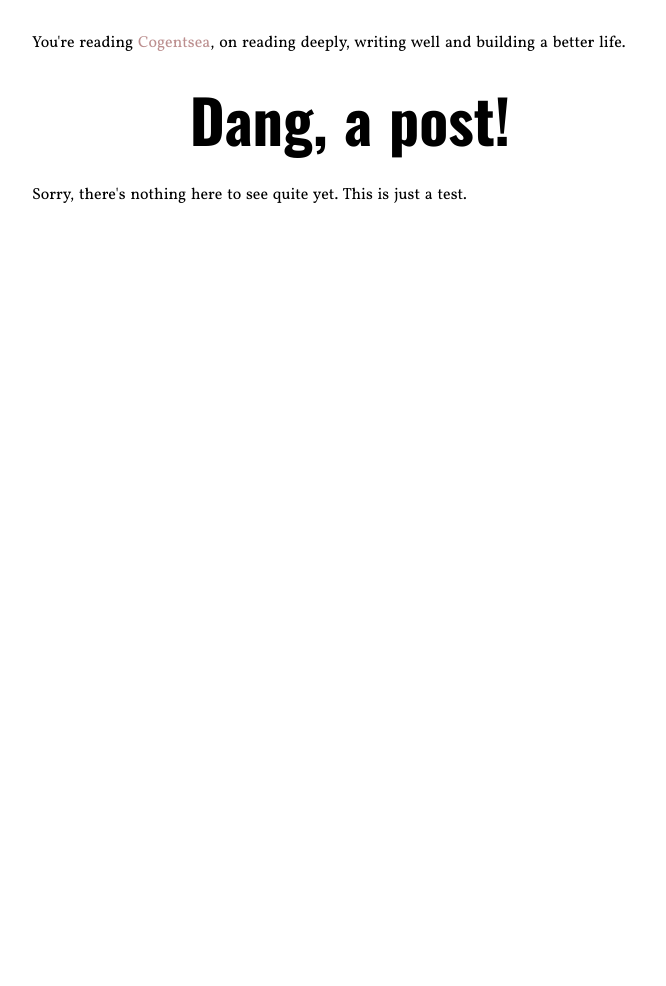
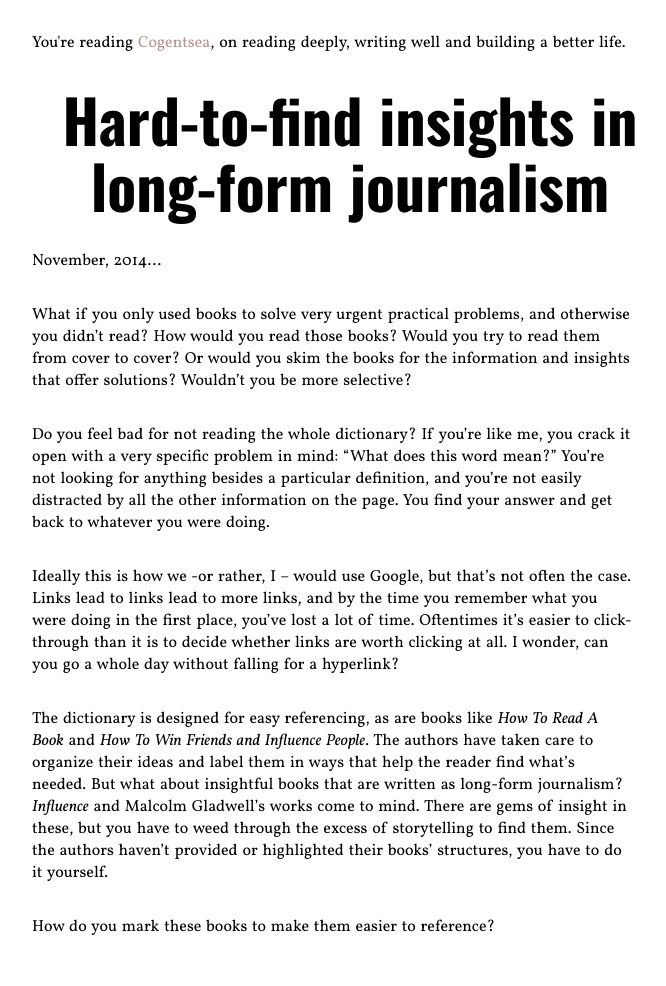
Before and after one commit to jacksoncusick/cogentsea, a Jekyll site: the page built from _posts/2014-09-24-fourth.html, in a window 1280 px wide. Shown: the whole page, without its empty margins (290-956 px from the left). Built offline with Jekyll 4.4.1, drawn with Linux system fonts in a browser that asks for light colours; before the commit the page ends 900 px from its top, so only the background shows below that.

Commit message:
Update 2014-09-24-fourth.html

```diff
--- a/_posts/2014-09-24-fourth.html
+++ b/_posts/2014-09-24-fourth.html
@@ -1,8 +1,13 @@
 ---
 layout: default
-title: Fourth Post
-excerpt: Fourth post
+title: Hard-to-find insights in long-form journalism
+excerpt: How would you choose books to read if you couldn't read them for pleasure?
 ---
 
-<h1>Dang, a post!</h1>
-<p>Sorry, there's nothing here to see quite yet. This is just a test.</p>
+<h1>Hard-to-find insights in long-form journalism</h1>
+<p>November, 2014...</p>
+<p>What if you only used books to solve very urgent practical problems, and otherwise you didn’t read? How would you read those books? Would you try to read them from cover to cover? Or would you skim the books for the information and insights that offer solutions? Wouldn’t you be more selective?</p>
+<p>Do you feel bad for not reading the whole dictionary? If you’re like me, you crack it open with a very specific problem in mind: “What does this word mean?” You’re not looking for anything besides a particular definition, and you’re not easily distracted by all the other information on the page. You find your answer and get back to whatever you were doing.</p>
+<p>Ideally this is how we -or rather, I – would use Google, but that’s not often the case. Links lead to links lead to more links, and by the time you remember what you were doing in the first place, you’ve lost a lot of time. Oftentimes it’s easier to click-through than it is to decide whether links are worth clicking at all. I wonder, can you go a whole day without falling for a hyperlink?</p>
+<p>The dictionary is designed for easy referencing, as are books like <i>How To Read A Book</i> and <i>How To Win Friends and Influence People</i>. The authors have taken care to organize their ideas and label them in ways that help the reader find what’s needed. But what about insightful books that are written as long-form journalism? <i>Influence</i> and Malcolm Gladwell’s works come to mind. There are gems of insight in these, but you have to weed through the excess of storytelling to find them.  Since the authors haven’t provided or highlighted their books’ structures, you have to do it yourself.</p>
+<p>How do you mark these books to make them easier to reference?</p>
```
